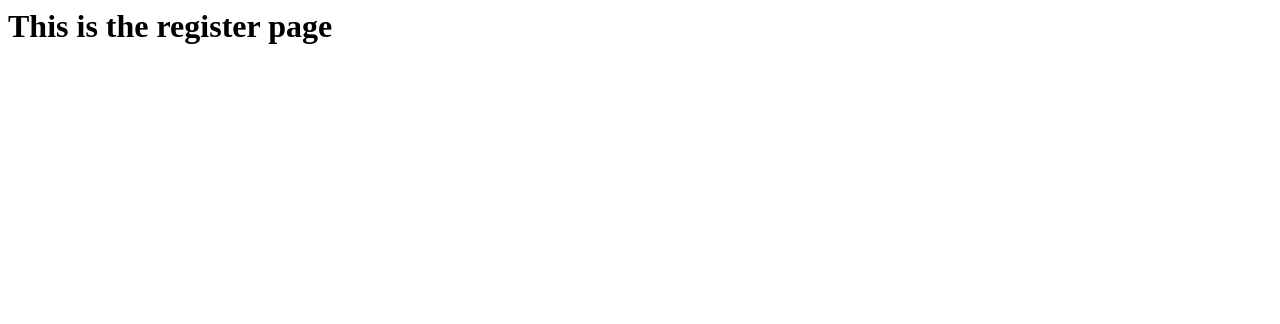
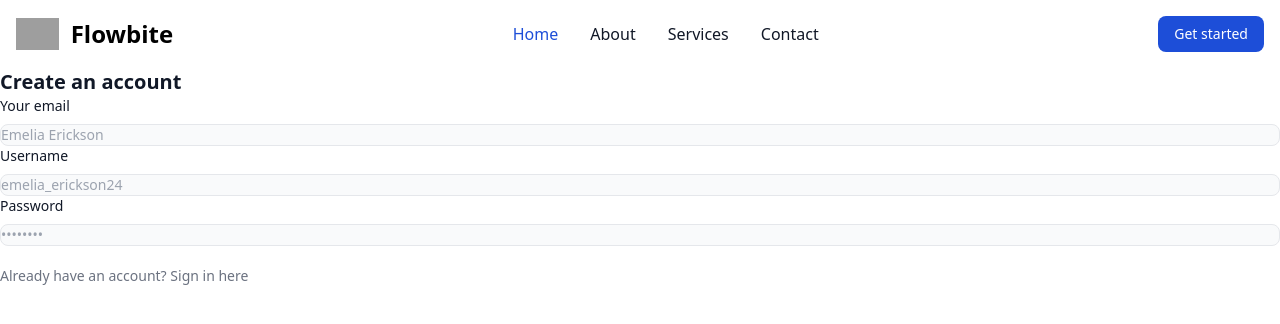
Before and after one commit to pranjal23030/CricBlog, a Django app: page /blog/register/ in a window 1280 px wide. Shown: the top 324 px of the page. Run offline with Django 5.2, Linux system fonts and the light colour scheme; grey boxes are pictures that could not be loaded.

Commit message:
register-page-formatted

```diff
--- a/blog/templates/auth/register.html
+++ b/blog/templates/auth/register.html
@@ -1 +1,45 @@
-<h1>This is the register page</h1>
+<html>
+<head>
+<title>Home</title>
+{% load static %}
+<link href="{% static 'src/styles.css' %}" rel="stylesheet" />
+
+</head>
+
+<body>
+
+    {% include '../components/_navbar.html' %}
+
+    <section class="flex flex-col items-center pt-6">
+        <div
+          class="w-full bg-white rounded-lg shadow dark:border md:mt-0 sm:max-w-md xl:p-0 dark:bg-gray-800 dark:border-gray-700">
+          <div class="p-6 space-y-4 md:space-y-6 sm:p-8">
+            <h1 class="text-xl font-bold leading-tight tracking-tight text-gray-900 md:text-2xl dark:text-white">Create an
+              account
+            </h1>
+            <form action="/blog/register/" class="space-y-4 md:space-y-6" method="POST">
+              {% csrf_token %}
+              <div>
+                <label for="name" class="block mb-2 text-sm font-medium text-gray-900 dark:text-white">Your email</label>
+                <input type="email" name="email" id="name" class="bg-gray-50 border border-gray-300 text-gray-900 sm:text-sm rounded-lg focus:ring-blue-600 focus:border-blue-600 block w-full p-2.5 dark:bg-gray-700 dark:border-gray-600 dark:placeholder-gray-400 dark:text-white dark:focus:ring-blue-500 dark:focus:border-blue-500" placeholder="Emelia Erickson" required="">
+              </div>
+              <div>
+                <label for="username" class="block mb-2 text-sm font-medium text-gray-900 dark:text-white">Username</label>
+                <input type="text" name="username" id="username" class="bg-gray-50 border border-gray-300 text-gray-900 sm:text-sm rounded-lg focus:ring-blue-600 focus:border-blue-600 block w-full p-2.5 dark:bg-gray-700 dark:border-gray-600 dark:placeholder-gray-400 dark:text-white dark:focus:ring-blue-500 dark:focus:border-blue-500" placeholder="emelia_erickson24" required="">
+              </div>
+              <div>
+                <label for="password" class="block mb-2 text-sm font-medium text-gray-900 dark:text-white">Password</label>
+                <input type="password" name="password" id="password" placeholder="••••••••" class="bg-gray-50 border border-gray-300 text-gray-900 sm:text-sm rounded-lg focus:ring-blue-600 focus:border-blue-600 block w-full p-2.5 dark:bg-gray-700 dark:border-gray-600 dark:placeholder-gray-400 dark:text-white dark:focus:ring-blue-500 dark:focus:border-blue-500" required="">
+              </div>
+              <button type="submit" class="w-full text-white bg-blue-600 hover:bg-blue-700 focus:ring-4 focus:outline-none focus:ring-blue-300 font-medium rounded-lg text-sm px-5 py-2.5 text-center dark:bg-blue-600 dark:hover:bg-blue-700 dark:focus:ring-blue-800">Create an account</button>
+              <p class="text-sm font-light text-gray-500 dark:text-gray-400">Already have an account? <a
+                  class="font-medium text-blue-600 hover:underline dark:text-blue-500" href="/signin">Sign in here</a>
+              </p>
+            </form>
+          </div>
+        </div>
+      </section>
+
+<!-- https://play.tailwindcss.com/eCfibrSI2X -->
+</body>
+</html>
```
